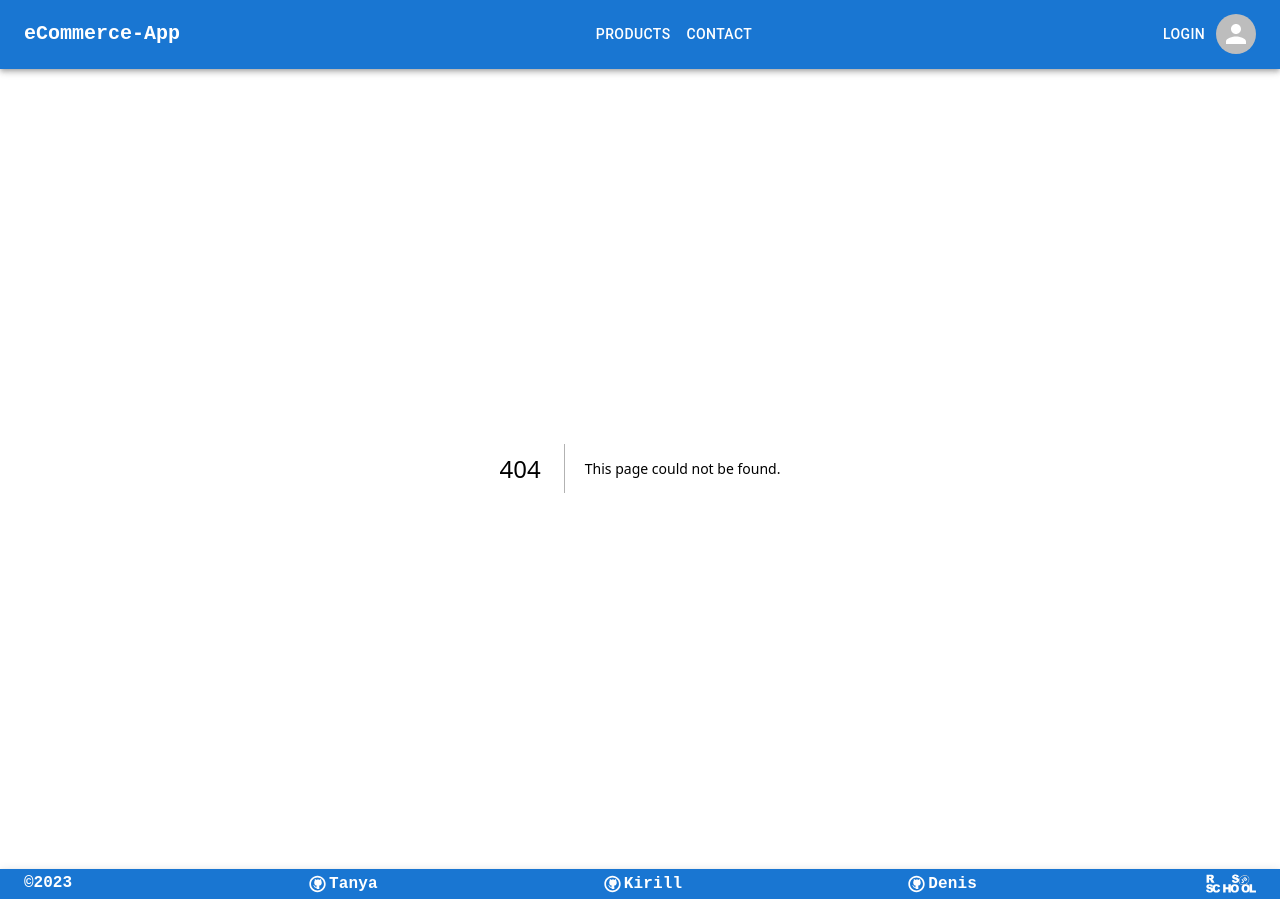
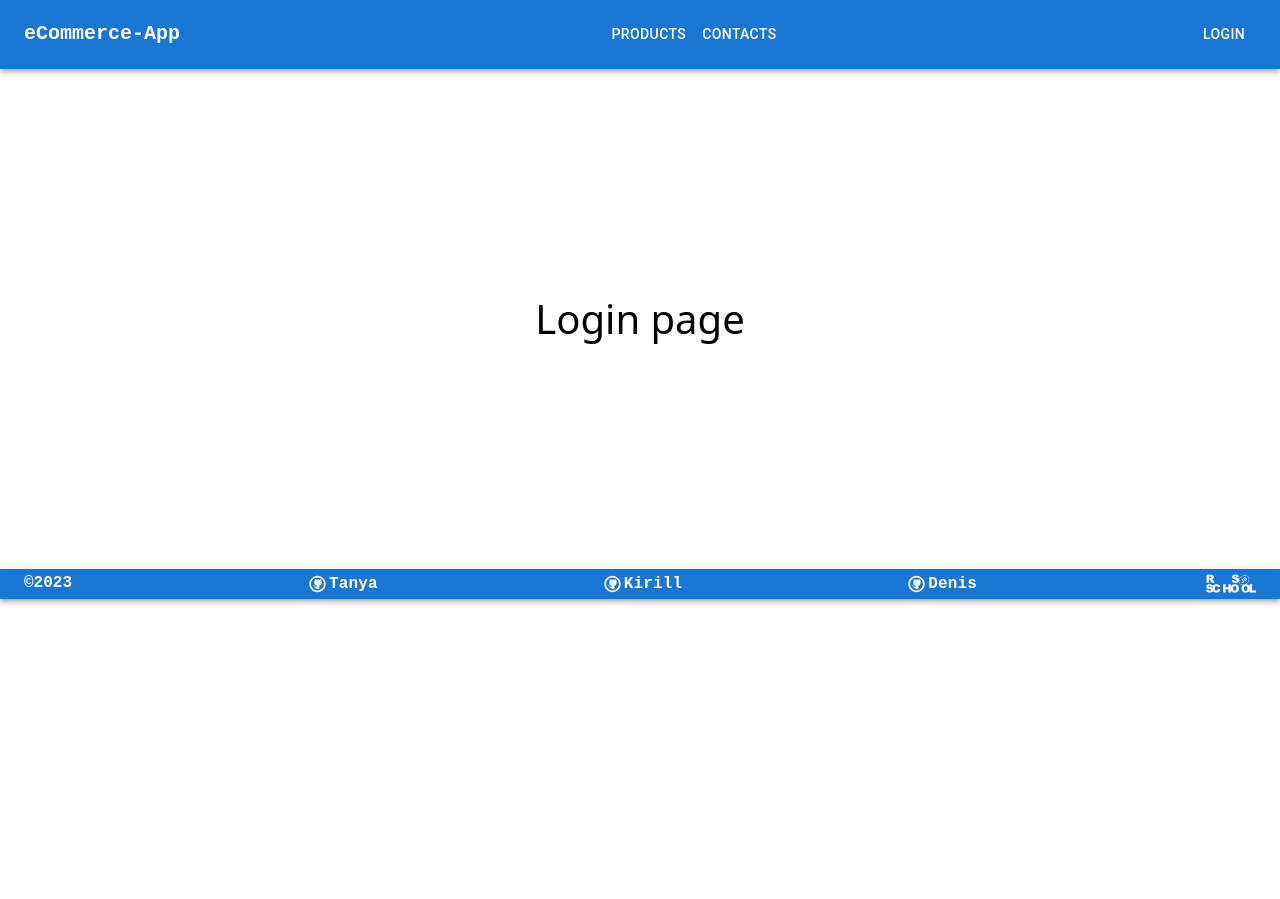
Before and after one commit to DenWouk/eCommerce-Application, a Next.js app: page /login in a window 1280 px wide. Before the commit this address had no page. After the commit the page ends 800 px from the top, so only its background shows below. Built offline with nearby package versions, Linux system fonts and the light colour scheme.

Commit message:
feat: create basic pages and navigation for them

```diff
--- a/src/components/footer.tsx
+++ b/src/components/footer.tsx
@@ -35,8 +35,8 @@ export default function Footer() {
 
         <Box sx={{ flexGrow: 1, display: 'flex', justifyContent: 'space-evenly' }}>
           {authors.map((author, i) => (
-            <a rel="noopener noreferrer" href={authorsLinks[i]} target="_blank">
-              <Button key={author} sx={{ color: 'inherit', display: 'block', p: '0 5px' }}>
+            <a key={author} rel="noopener noreferrer" href={authorsLinks[i]} target="_blank">
+              <Button sx={{ color: 'inherit', display: 'block', p: '0 5px' }}>
                 <Typography
                   variant="subtitle1"
                   sx={{
--- a/src/components/header.tsx
+++ b/src/components/header.tsx
@@ -1,5 +1,5 @@
 import React from 'react';
-import AdbIcon from '@mui/icons-material/Adb';
+import Link from 'next/link';
 import MenuIcon from '@mui/icons-material/Menu';
 import {
   AppBar,
@@ -15,10 +15,9 @@ import {
   Typography,
 } from '@mui/material';
 
-const pages = ['Products', 'Contact'];
-const settings = ['Profile', 'Logout'];
-
 export default function Header() {
+  const [auth, setAuth] = React.useState<boolean>(false);
+  const [loginBtn, setLoginBtn] = React.useState<boolean>(true);
   const [anchorElNav, setAnchorElNav] = React.useState<null | HTMLElement>(null);
   const [anchorElUser, setAnchorElUser] = React.useState<null | HTMLElement>(null);
 
@@ -37,15 +36,25 @@ export default function Header() {
     setAnchorElUser(null);
   };
 
+  const handleAuth = () => {
+    setAuth(true);
+    setLoginBtn(false);
+  };
+
+  const handleLogoutBtn = () => {
+    setAuth(false);
+    setLoginBtn(true);
+
+    handleCloseUserMenu();
+  };
+
   return (
-    <AppBar position="static" className='header'>
+    <AppBar position="static" className="header">
       <Container maxWidth="xl">
         <Toolbar disableGutters>
           <Typography
             variant="h6"
             noWrap
-            component="a"
-            href="/"
             sx={{
               mr: 2,
               display: { xs: 'none', md: 'flex' },
@@ -53,10 +62,9 @@ export default function Header() {
               fontWeight: 700,
               letterSpacing: 'unset',
               color: 'inherit',
-              textDecoration: 'none',
             }}
           >
-            eCommerce-App
+            <Link href="/"> eCommerce-App</Link>
           </Typography>
 
           <Box sx={{ flexGrow: 0, display: { xs: 'flex', md: 'none' } }}>
@@ -89,19 +97,22 @@ export default function Header() {
                 display: { xs: 'block', md: 'none' },
               }}
             >
-              {pages.map((page) => (
-                <MenuItem key={page} onClick={handleCloseNavMenu}>
-                  <Typography textAlign="center">{page}</Typography>
+              <Link href="/products">
+                <MenuItem onClick={handleCloseNavMenu}>
+                  <Typography textAlign="center">Products</Typography>
                 </MenuItem>
-              ))}
+              </Link>
+              <Link href="/contacts">
+                <MenuItem onClick={handleCloseNavMenu}>
+                  <Typography textAlign="center">Contacts</Typography>
+                </MenuItem>
+              </Link>
             </Menu>
           </Box>
 
           <Typography
             variant="h6"
             noWrap
-            component="a"
-            href="/"
             sx={{
               flexGrow: 1,
               mr: 2,
@@ -111,26 +122,34 @@ export default function Header() {
               fontWeight: 700,
               letterSpacing: 'unset',
               color: 'inherit',
-              textDecoration: 'none',
             }}
           >
-            eCommerce-App
+            <Link href="/"> eCommerce-App </Link>
           </Typography>
 
           <Box sx={{ flexGrow: 1, display: { xs: 'none', md: 'flex' }, justifyContent: 'center' }}>
-            {pages.map((page) => (
-              <Button
-                key={page}
-                onClick={handleCloseNavMenu}
-                sx={{ my: 2, color: 'white', display: 'block' }}
-              >
-                {page}
+            <Link href="/products">
+              <Button onClick={handleCloseNavMenu} sx={{ my: 2, color: 'white', display: 'block' }}>
+                Products
               </Button>
-            ))}
+            </Link>
+            <Link href="/contacts">
+              <Button onClick={handleCloseNavMenu} sx={{ my: 2, color: 'white', display: 'block' }}>
+                Contacts
+              </Button>
+            </Link>
           </Box>
 
-          <Button color="inherit">Login</Button>
+          {loginBtn && (
+            <Link href="/login">
+              <Button color="inherit" onClick={handleAuth}>
+                Login
+              </Button>
+            </Link>
+          )}
 
+          {auth && (
+            <div>
               <Box sx={{ flexGrow: 0 }}>
                 <Tooltip title="Open settings">
                   <IconButton onClick={handleOpenUserMenu} sx={{ p: 0 }}>
@@ -153,13 +172,21 @@ export default function Header() {
                   open={Boolean(anchorElUser)}
                   onClose={handleCloseUserMenu}
                 >
-              {settings.map((setting) => (
-                <MenuItem key={setting} onClick={handleCloseUserMenu}>
-                  <Typography textAlign="center">{setting}</Typography>
+                  <Link href="/profile">
+                    <MenuItem onClick={handleCloseUserMenu}>
+                      <Typography textAlign="center">Profile</Typography>
                     </MenuItem>
-              ))}
+                  </Link>
+
+                  <Link href="/">
+                    <MenuItem onClick={handleLogoutBtn}>
+                      <Typography textAlign="center">Logout</Typography>
+                    </MenuItem>
+                  </Link>
                 </Menu>
               </Box>
+            </div>
+          )}
         </Toolbar>
       </Container>
     </AppBar>
--- /dev/null
+++ b/src/pages/contacts.tsx
@@ -0,0 +1,5 @@
+import React from 'react';
+
+export default function ContactsPage() {
+  return <div>Contacts page</div>;
+}
--- a/src/pages/globals.css
+++ b/src/pages/globals.css
@@ -14,6 +14,14 @@
 
 .header {
   background-color: var(--background-color1);
+}
+
+main {
+  display: flex;
+  justify-content: center;
+  align-items: center;
+  min-height: 500px;
+  font-size: 40px;
 }
 
 .footer {
--- a/src/pages/index.tsx
+++ b/src/pages/index.tsx
@@ -1,3 +1,3 @@
 export default function Home() {
-  return <></>;
+  return <div>Main page</div>;
 }
--- /dev/null
+++ b/src/pages/login.tsx
@@ -0,0 +1,5 @@
+import React from 'react';
+
+export default function LoginPage() {
+  return <div>Login page</div>;
+}
--- /dev/null
+++ b/src/pages/products.tsx
@@ -0,0 +1,5 @@
+import React from 'react';
+
+export default function ProductsPage() {
+  return <div>Products page</div>;
+}
--- /dev/null
+++ b/src/pages/profile.tsx
@@ -0,0 +1,5 @@
+import React from 'react';
+
+export default function ProfilePage() {
+  return <div>Profile page</div>;
+}
--- /dev/null
+++ b/src/pages/registration.tsx
@@ -0,0 +1,5 @@
+import React from 'react';
+
+export default function RegistrationPage() {
+  return <div>Registration page</div>;
+}
```
Lines whose indentation alone changed are shown as unchanged.
